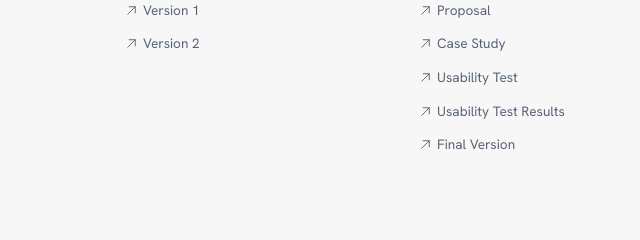
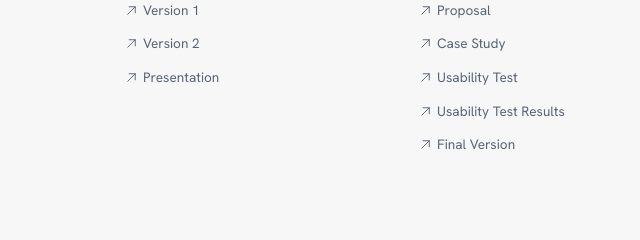
Before and after one commit to jjfong09/des157b, a website: page index.html in a window 1280 px wide. Shown: the part 472-712 px from the top of the page, 560-1200 px from the left. Drawn offline with nearby package versions, Linux system fonts and the light colour scheme.

Commit message:
case study

```diff
--- a/index.html
+++ b/index.html
@@ -177,7 +177,7 @@
 							  <line x1="64" y1="192" x2="192" y2="64" fill="none" stroke="currentColor" stroke-linecap="round" stroke-linejoin="round" stroke-width="16"/>
 							  <polyline points="88 64 192 64 192 168" fill="none" stroke="currentColor" stroke-linecap="round" stroke-linejoin="round" stroke-width="16"/>
 							</svg>
-							<a href="capstone/version1/index.html">Version 1</a>
+							<a href="capstone/version1/index.html" target="_blank">Version 1</a>
 						  </li>
 
 						  <li class="card-list-item">
@@ -186,7 +186,16 @@
 							  <line x1="64" y1="192" x2="192" y2="64" fill="none" stroke="currentColor" stroke-linecap="round" stroke-linejoin="round" stroke-width="16"/>
 							  <polyline points="88 64 192 64 192 168" fill="none" stroke="currentColor" stroke-linecap="round" stroke-linejoin="round" stroke-width="16"/>
 							</svg>
-							<a href="capstone/version2/index.html">Version 2</a>
+							<a href="capstone/version2/index.html" target="_blank">Version 2</a>
+						  </li>
+
+						  <li class="card-list-item">
+							<svg xmlns="http://www.w3.org/2000/svg" viewBox="0 0 256 256">
+							  <rect width="256" height="256" fill="none"/>
+							  <line x1="64" y1="192" x2="192" y2="64" fill="none" stroke="currentColor" stroke-linecap="round" stroke-linejoin="round" stroke-width="16"/>
+							  <polyline points="88 64 192 64 192 168" fill="none" stroke="currentColor" stroke-linecap="round" stroke-linejoin="round" stroke-width="16"/>
+							</svg>
+							<a href="https://www.figma.com/deck/8BslHkc8tPVpLZuVop2AhX/Jess-Fong-DES157b-Case-Study?node-id=1-42&viewport=-47%2C42%2C0.43&t=qBxDqxIVXdhSO9sZ-1&scaling=min-zoom&content-scaling=fixed&page-id=0%3A1" target="_blank">Presentation</a>
 						  </li>
 					</ul>
 				  </div>
```
